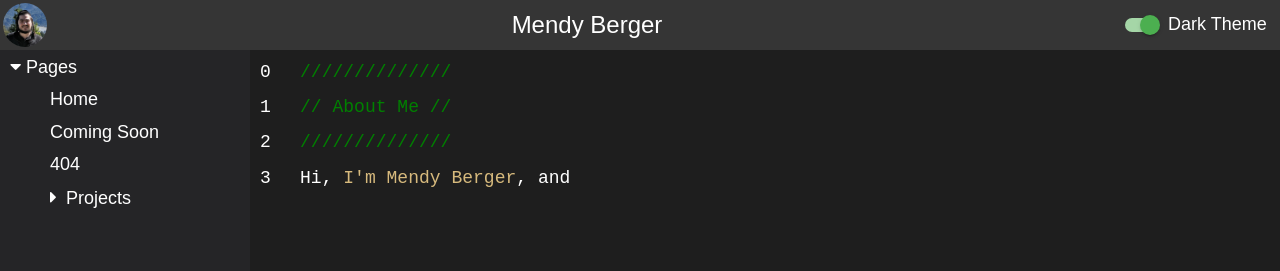
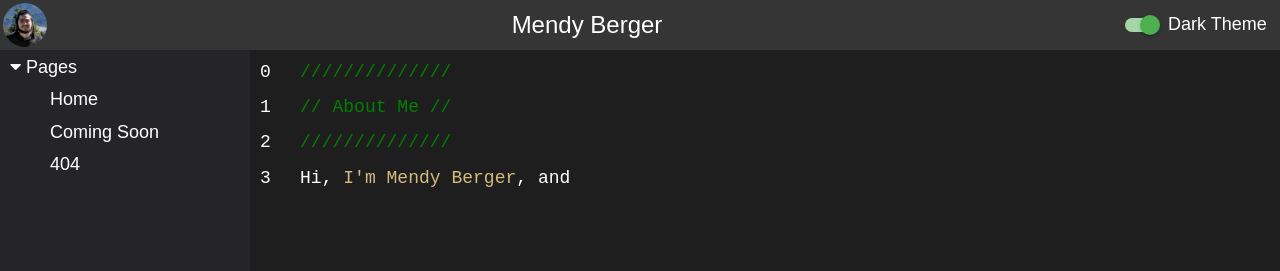
Before and after one commit to MendyBerger/mendyberger.com, a website: page src/index.html in a window 1280 px wide. Shown: the top 271 px of the page. Drawn offline with nearby package versions, Linux system fonts and the light colour scheme; files that its build step writes are made by us from their sources.

Commit message:
Remove projects

```diff
--- a/src/partials/header.html
+++ b/src/partials/header.html
@@ -27,7 +27,7 @@
                         <li class="file notFoundLink"><a href="404">404</a></li>
                         <!-- <li><a href="">About</a></li>
                         <li><a href="">Contact</a></li> -->
-                        <li class="folder">
+                        <!-- <li class="folder">
                             <span class="folderName">Projects</span>
                             <ul>
                                 <li class="file"><a href="https://github.com/MendyBerger/TypeScript-Console">TypeScript-Console</a></li>
@@ -35,7 +35,7 @@
                                 <li class="file"><a href="https://github.com/MendyBerger/wysiwyg-light">WYSIWYG-Light</a></li>
                                 <li class="file"><a href="https://github.com/MendyBerger/Ez-Thread">Ez-Thread</a></li>
                             </ul>
-                        </li>
+                        </li> -->
                         <!-- <li class="folder">
                             <span class="folderName">Blog</span>
                             <ul>
```
